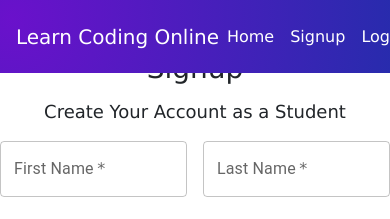
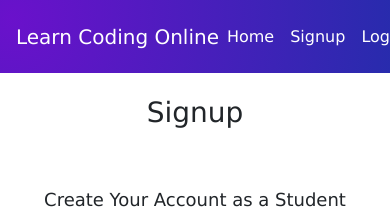
Before and after one commit to IBTechRaj/coachingClient, a React (Create React App) app: page /StudentSignup in a window 390 px wide. Shown: the top 219 px of the page. Built offline with nearby package versions, Linux system fonts and the light colour scheme.

Commit message:
responsiveness added

```diff
--- a/src/components/StudentSignup.jsx
+++ b/src/components/StudentSignup.jsx
@@ -169,7 +169,7 @@ const StudentSignup = ({ signedIn, setSignedIn }) => {
 
                     <div className='col-md-6'>
 
-                        <h3 className='py-1 text-center'>Signup</h3>
+                        <h3 className='py-5 text-center'>Signup</h3>
                         <p className='text-center' style={{ fontSize: 18 }}>Create Your Account as a Student</p>
                         <div> <p className='text-center' style={{ color: 'red' }}> {errorMessage}</p></div>
                         <form onSubmit={handleSubmit} action={<Link to="/login" />}>
```
